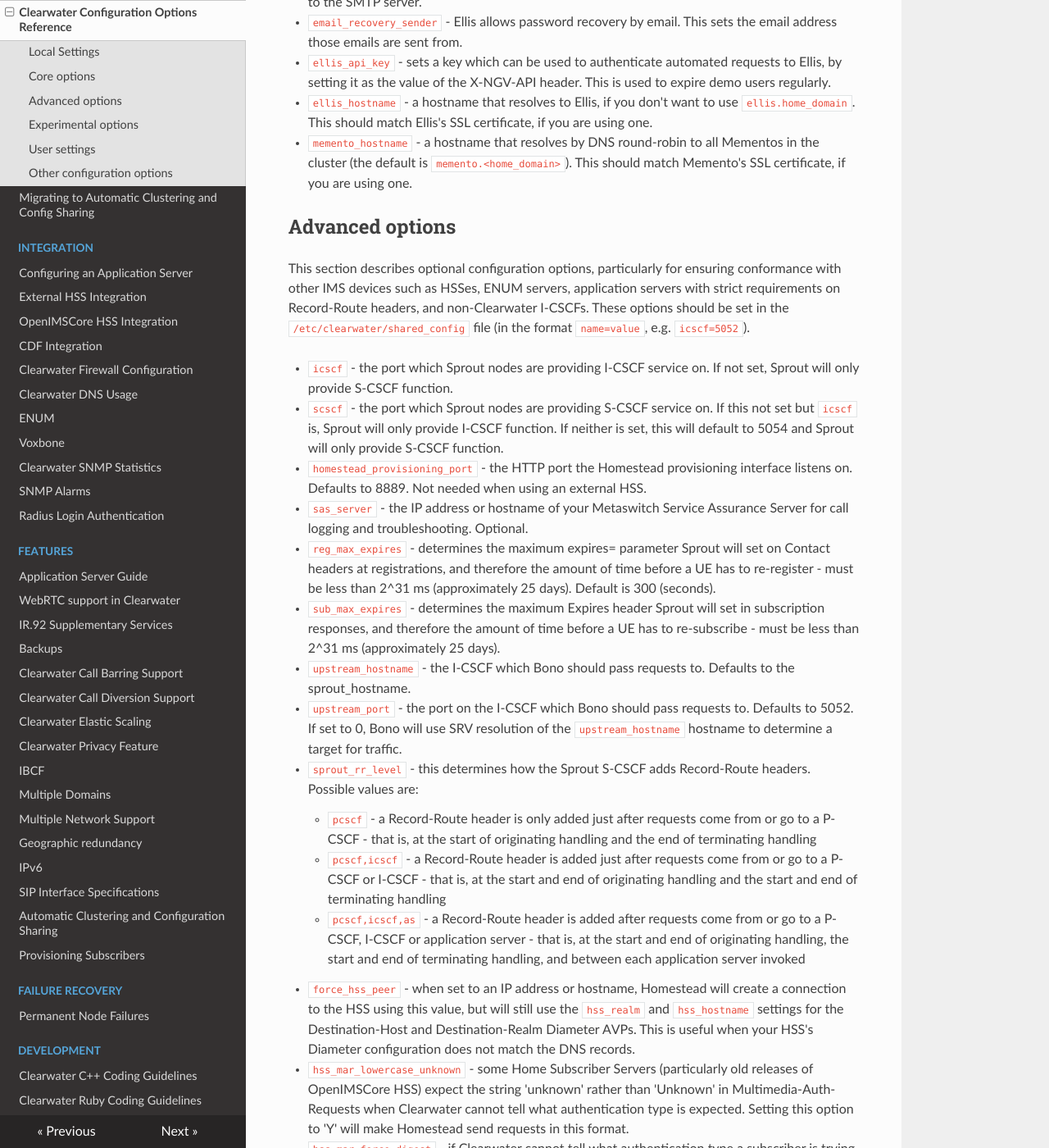
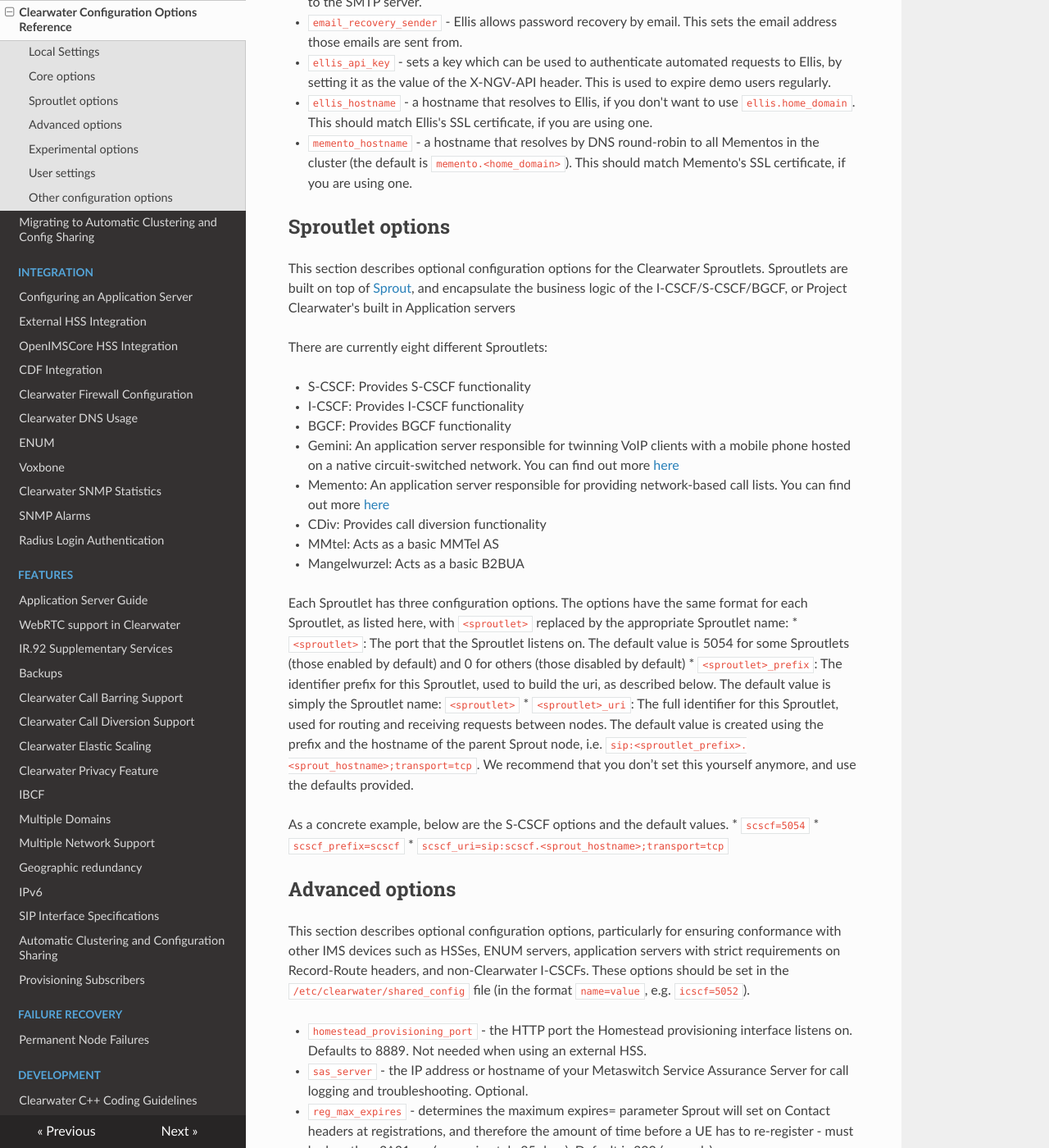
Before and after one commit to Metaswitch/clearwater-readthedocs, an MkDocs documentation site: the page built from docs/Clearwater_Configuration_Options_Reference.md, in a window 1280 px wide and 1400 px high, scrolled down 2452 px. Shown: the whole window at 82% size. Built offline with MkDocs 1.6.1, drawn with Linux system fonts in a browser that asks for light colours; nearby versions of some CDN libraries; old or Windows-style settings are respelled for this version of MkDocs; some of the changed text lies outside the part shown.

Commit message:
Actually check in config doc changes

```diff
--- a/docs/Clearwater_Configuration_Options_Reference.md
+++ b/docs/Clearwater_Configuration_Options_Reference.md
@@ -52,12 +52,35 @@ This section describes options for the basic configuration of a Clearwater deplo
 * `ellis_hostname` - a hostname that resolves to Ellis, if you don't want to use `ellis.home_domain`.  This should match Ellis's SSL certificate, if you are using one.
 * `memento_hostname` - a hostname that resolves by DNS round-robin to all Mementos in the cluster (the default is `memento.<home_domain>`).  This should match Memento's SSL certificate, if you are using one.
 
+## Sproutlet options
+
+This section describes optional configuration options for the Clearwater Sproutlets. Sproutlets are built on top of [Sprout](https://github.com/Metaswitch/sprout), and encapsulate the business logic of the I-CSCF/S-CSCF/BGCF, or Project Clearwater's built in Application servers
+
+There are currently eight different Sproutlets:
+
+* S-CSCF: Provides S-CSCF functionality
+* I-CSCF: Provides I-CSCF functionality
+* BGCF: Provides BGCF functionality
+* Gemini: An application server responsible for twinning VoIP clients with a mobile phone hosted on a native circuit-switched network. You can find out more [here](https://github.com/Metaswitch/gemini)
+* Memento: An application server responsible for providing network-based call lists. You can find out more [here](https://github.com/Metaswitch/memento)
+* CDiv: Provides call diversion functionality
+* MMtel: Acts as a basic MMTel AS
+* Mangelwurzel: Acts as a basic B2BUA
+
+Each Sproutlet has three configuration options. The options have the same format for each Sproutlet, as listed here, with `<sproutlet>` replaced by the appropriate Sproutlet name:
+* `<sproutlet>`: The port that the Sproutlet listens on. The default value is 5054 for some Sproutlets (those enabled by default) and 0 for others (those disabled by default)
+* `<sproutlet>_prefix`: The identifier prefix for this Sproutlet, used to build the uri, as described below. The default value is simply the Sproutlet name: `<sproutlet>`
+* `<sproutlet>_uri`: The full identifier for this Sproutlet, used for routing and receiving requests between nodes. The default value is created using the prefix and the hostname of the parent Sprout node, i.e. `sip:<sproutlet_prefix>.<sprout_hostname>;transport=tcp`. We recommend that you don’t set this yourself anymore, and use the defaults provided.
+
+As a concrete example, below are the S-CSCF options and the default values.
+* `scscf=5054`
+* `scscf_prefix=scscf`
+* `scscf_uri=sip:scscf.<sprout_hostname>;transport=tcp`
+
 ## Advanced options
 
 This section describes optional configuration options, particularly for ensuring conformance with other IMS devices such as HSSes, ENUM servers, application servers with strict requirements on Record-Route headers, and non-Clearwater I-CSCFs. These options should be set in the `/etc/clearwater/shared_config` file (in the format `name=value`, e.g. `icscf=5052`).
 
-* `icscf` - the port which Sprout nodes are providing I-CSCF service on. If not set, Sprout will only provide S-CSCF function.
-* `scscf` - the port which Sprout nodes are providing S-CSCF service on. If this not set but `icscf` is, Sprout will only provide I-CSCF function. If neither is set, this will default to 5054 and Sprout will only provide S-CSCF function.
 * `homestead_provisioning_port` - the HTTP port the Homestead provisioning interface listens on. Defaults to 8889. Not needed when using an external HSS.
 * `sas_server` - the IP address or hostname of your Metaswitch Service Assurance Server for call logging and troubleshooting. Optional.
 * `reg_max_expires` - determines the maximum expires= parameter Sprout will set on Contact headers at registrations, and therefore the amount of time before a UE has to re-register - must be less than 2^31 ms (approximately 25 days). Default is 300 (seconds).
@@ -83,8 +106,7 @@ This section describes optional configuration options, particularly for ensuring
 * `enum_server` - a comma-separated list of DNS servers which can handle ENUM queries.
 * `enum_suffix` - determines the DNS suffix used for ENUM requests (after the digits of the number). Defaults to "e164.arpa"
 * `enum_file` - if set (to a file path), and if `enum_server` is not set, Sprout will use this local JSON file for ENUM lookups rather than a DNS server. An example file is at http://clearwater.readthedocs.org/en/stable/ENUM/index.html#deciding-on-enum-rules.
-* `icscf_uri` - the SIP address of the external I-CSCF integrated with your Sprout node (if you have one).
-* `scscf_uri` - the SIP address of the Sprout S-CSCF. This defaults to `sip:$sprout_hostname:$scscf;transport=TCP` - this includes a specific port, so if you need NAPTR/SRV resolution, it must be changed to not include the port.
+* `external_icscf_uri` - the SIP address of the external I-CSCF integrated with your Sprout node (if you have one).
 * `additional_home_domains` - this option defines a set of home domains which Sprout and Bono will regard as locally hosted (i.e. allowing users to register, not routing calls via an external trunk). It is a comma-separated list.
 * `billing_realm` - this sets the Destination-Realm on Diameter messages to your external CDR. CDR connections are not based on this but on configuration at the P-CSCF (which sets the P-Charging-Function-Addresses header).
 * `diameter_timeout_ms` - determines the number of milliseconds Homestead will wait for a response from the HSS before failing a request. Defaults to 200.
@@ -93,8 +115,6 @@ This section describes optional configuration options, particularly for ensuring
 * `num_http_worker_threads` - determines the number of threads that will be used to process HTTP requests once they have been parsed. Only used by Memento.
 * `ralf_diameteridentity` - determines the Origin-Host that will be set on the Diameter messages Ralf sends. Defaults to public_hostname (with some formatting changes if public_hostname is an IPv6 address).
 * `hs_diameteridentity` - determines the Origin-Host that will be set on the Diameter messages Homestead sends. Defaults to public_hostname (with some formatting changes if public_hostname is an IPv6 address).
-* `gemini_enabled` - When this field is set to 'Y', then the node (either a Sprout or a standalone application server) will include a Gemini AS.
-* `memento_enabled` - When this field is set to 'Y', then the node (either a Sprout or a standalone application server) will include a Memento AS.
 * `max_call_list_length` - determines the maximum number of complete calls a subscriber can have in the call list store. This defaults to no limit. This is only relevant if the node includes a Memento AS.
 * `call_list_store_ttl` - determines how long each call list fragment should be kept in the call list store. This defaults to 604800 seconds (1 week). This is only relevant if the node includes a Memento AS.
 * `memento_disk_limit` - determines the maximum size that the call lists database may occupy. This defaults to 20% of disk space. This is only relevant if the node includes a Memento AS. Can be specified in Bytes, Kilobytes, Megabytes, Gigabytes, or a percentage of the available disk. For example:
--- a/docs/Clearwater_DNS_Usage.md
+++ b/docs/Clearwater_DNS_Usage.md
@@ -74,9 +74,9 @@ Clearwater requires the following DNS records to be configured.
     *   `_sip._tcp.<zone>` and `_sip._udp.<zone>` (SRV) - cluster SRV records for bono, resolving to port 5060 on each of the per-node records
 *   sprout
     *   `sprout-1.<zone>`, `sprout-2.<zone>`... (A and/or AAAA) - per-node records for sprout
-    *   `sprout.<zone>` (A and/or AAAA) - cluster record for sprout, resolving to all sprout nodes - used by P-CSCFs that don't support RFC 3263 (NAPTR/SRV)
-    *   `sprout.<zone>` (NAPTR, optional) - specifies transport requirements for accessing sprout - service `SIP+D2T` maps to `_sip._tcp.sprout.<zone>`
-    *   `_sip._tcp.sprout.<zone>` (SRV) - cluster SRV record for sprout, resolving to port 5054 on each of the per-node records
+    *   `scscf.sprout.<zone>` (A and/or AAAA) - cluster record for sprout, resolving to all sprout nodes - used by P-CSCFs that don't support RFC 3263 (NAPTR/SRV)
+    *   `scscf.sprout.<zone>` (NAPTR, optional) - specifies transport requirements for accessing sprout - service `SIP+D2T` maps to `_sip._tcp.sprout.<zone>`
+    *   `_sip._tcp.scscf.sprout.<zone>` (SRV) - cluster SRV record for sprout, resolving to port 5054 on each of the per-node records
     *   `icscf.sprout.<zone>` (NAPTR, only required if using sprout as an I-CSCF) - specifies transport requirements for accessing sprout - service `SIP+D2T` maps to `_sip._tcp.icscf.sprout.<zone>`
     *   `_sip._tcp.icscf.sprout.<zone>` (SRV, only required if using sprout as an I-CSCF) - cluster SRV record for sprout, resolving to port 5052 on each of the per-node records
 *   homestead
```
Also changed, not shown: docs/Manual_Install.md (+5 -5 lines).
